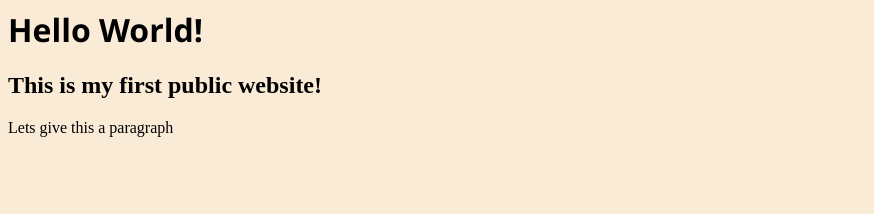
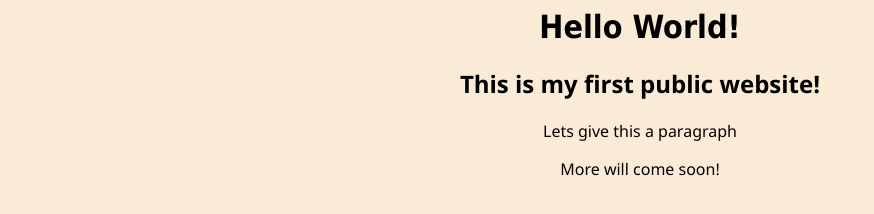
Before and after one commit to PatrickMi/PatrickMi.github.io, a plain HTML site: page index.html in a window 1280 px wide. Shown: the whole page, without its empty margins (0-874 px from the left). Drawn offline with Linux system fonts and the light colour scheme.

Commit message:
Add style changes

```diff
--- a/index.html
+++ b/index.html
@@ -4,8 +4,9 @@
         <link rel="stylesheet" href="styles.css">
     </head>
     <body>
-        <h1>Hello World!</h1>
-        <h2>This is my first public website!</h2>
-        <p>Lets give this a paragraph</p>
+        <h1 class="center">Hello World!</h1>
+        <h2 class="center">This is my first public website!</h2>
+        <p class="center">Lets give this a paragraph</p>
+        <p class="center">More will come soon!</p>
     </body>
 </html>
--- a/styles.css
+++ b/styles.css
@@ -3,5 +3,17 @@ body {
 }
 
 h1 {
+    font-family: 'Tahoma', Tahoma, Geneva, Verdana, sans-serif;
+}
+
+h2 {
     font-family: 'Segoe UI', Tahoma, Geneva, Verdana, sans-serif;
 }
+
+p {
+    font-family: 'Segoe UI', Tahoma, Geneva, Verdana, sans-serif;
+}
+
+.center {
+    text-align: center;
+}
```
